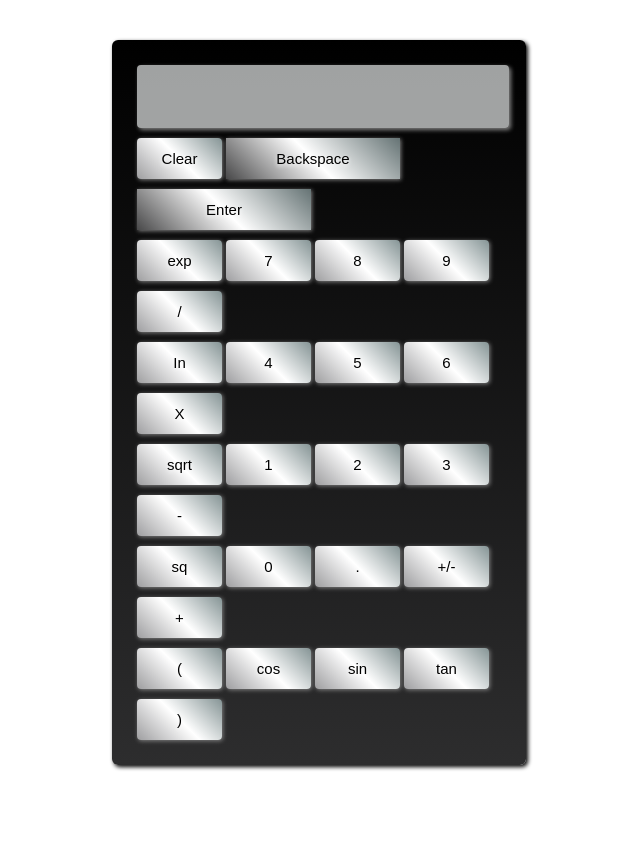
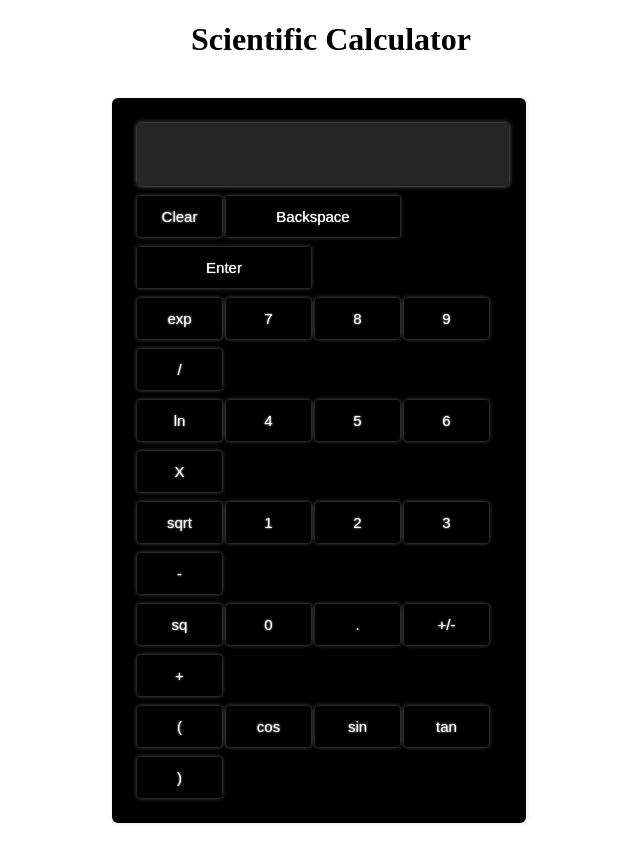
Before and after one commit to Nimraumer-dev/Scientific-Calculator-Project, a plain HTML site: page index.html in a window 1280 px wide. Shown: the whole page, without its empty margins (321-961 px from the left). Before the commit the page ends 805 px from the top, so only its background shows below. Drawn offline with Linux system fonts and the light colour scheme.

Commit message:
minor changes

```diff
--- a/app.js
+++ b/app.js
@@ -9,23 +9,51 @@ function clearResult() {
 }
 
 
-
 function delChar() {
     let result = document.getElementById("result")
     result.value = result.value.slice(0, -1)
 }
 
+function sin() {
+    let a = Number(result.value);
+    result.value = Math.sin(a * Math.PI / 180);
+}
+function cos() {
+    let a = Number(result.value);
+    result.value = Math.cos(a * Math.PI / 180);
+}
+function tan() {
+    let a = Number(result.value);
+    result.value = Math.tan(a * Math.PI / 180);
+}
 
-function cos() {
-    let result = document.getElementById("result")
-    result.value = Math.tan(result.value)
+function sqrt() {
+    result.value = Math.sqrt(Number(result.value));
+}
+
+
+function sq(){
+    let a = Number(result.value);
+    result.value = a * a;
+}
+
+function ln(){
+    result.value = Math.log(Number(result.value));
+}
+
+function exp(){
+    result.value = Math.exp(Number(result.value));
+}
+
+function sign(){
+    result.value = Number(result.value) * -1;
 }
 
 function getResult() {
 
     let result = document.getElementById("result")
     if (!result.value) {
-        result.value = "Syntax Error"
+        result.value = "                           Syntax Error"
     }
     else {
         result.value = eval(result.value)
--- a/index.html
+++ b/index.html
@@ -8,6 +8,12 @@
 </head>
 
 <body>
+
+
+
+    <div class="heading">
+        <h1>Scientific Calculator</h1>
+    </div>
     <div class="calc">
         <div class="input">
             <input id="result" type="text" class="display">
@@ -19,39 +25,39 @@
                 <button class="back" onclick="getResult()">Enter</button>
             </div>
             <div>
-                <button class="btn">exp</button>
+                <button class="btn" onclick="exp()">exp</button>
                 <button class="btn" onclick="getNum('7')">7</button>
                 <button class="btn" onclick="getNum('8')">8</button>
                 <button class="btn" onclick="getNum('9')">9</button>
                 <button class="btn" onclick="getNum('/')">/</button>
             </div>
             <div>
-                <button class="btn" onclick="getNum('')">In</button>
+                <button class="btn" onclick="ln()">ln</button>
                 <button class="btn" onclick="getNum('4')">4</button>
                 <button class="btn" onclick="getNum('5')">5</button>
                 <button class="btn" onclick="getNum('6')">6</button>
                 <button class="btn" onclick="getNum('*')">X</button>
             </div>
             <div>
-                <button class="btn" onclick="getNum('')">sqrt</button>
+                <button class="btn" onclick="sqrt()">sqrt</button>
                 <button class="btn" onclick="getNum('1')">1</button>
                 <button class="btn" onclick="getNum('2')">2</button>
                 <button class="btn" onclick="getNum('3')">3</button>
                 <button class="btn" onclick="getNum('-')">-</button>
             </div>
             <div>
-                <button class="btn" onclick="getNum('')">sq</button>
+                <button class="btn" onclick="sq()">sq</button>
                 <button class="btn" onclick="getNum('0')">0</button>
                 <button class="btn" onclick="getNum('.')">.</button>
-                <button class="btn" onclick="getNum('')">+/-</button>
+                <button class="btn" onclick="sign()">+/-</button>
                 <button class="btn" onclick="getNum('+')">+</button>
             </div>
             <div>
-                <button class="btn" onclick="getNum('')">(</button>
+                <button class="btn" onclick='getNum("(")'>(</button>
                 <button class="btn" onclick="cos()">cos</button>
-                <button class="btn" onclick="getNum('')">sin</button>
-                <button class="btn" onclick="getNum('')">tan</button>
-                <button class="btn" onclick="getNum('')">)</button>
+                <button class="btn" onclick="sin()">sin</button>
+                <button class="btn" onclick="tan()">tan</button>
+                <button class="btn" onclick='getNum(")")'>)</button>
             </div>
         </div>
     </div>
--- a/style.css
+++ b/style.css
@@ -4,20 +4,31 @@ body {
     box-sizing: border-box;
 }
 
+.heading{
+    /* border: 1px solid red; */
+    width: 50%;
+    margin: auto;
+}
+
+.heading h1{
+    margin-left: 30%;
+    font-family: 'Times New Roman', Times, serif;
+}
+
+
 .calc {
     /* border: 2px solid black; */
     width: 30%;
     margin: 40px auto;
     padding: 15px;
-    background:linear-gradient(to bottom, #000000, #2d2d2e);
-    box-shadow: 2px 2px 4px black;
+    background:  #000000;
+    box-shadow: 1px 1px 4px rgb(234, 234, 234);
     border-radius: 6px;
 
 }
 
 .input {
     /* border: 1px solid red; */
-
     width: 89%;
     margin: 10px;
 }
@@ -26,13 +37,13 @@ body {
     width: 100%;
     padding-inline: 15px;
     padding-block: 20px;
-    background: #d4d6d6c1 ;
-    color: black;
+    background: #323232c1;
+    color: white;
     font-size: 20px;
     outline: none;
     border: none;
     border-radius: 4px;
-    box-shadow: 2px 2px 4px gray;
+    box-shadow: 0px 0px 5px gray;
 }
 
 
@@ -41,13 +52,13 @@ body {
     width: 85px;
     padding: 12px;
     margin-bottom: 10px;
-    background: linear-gradient(45deg, #9e9ea0, #ffff, #859495);
-    color: black;
+    background-color: #000000;
+    color: white;
     outline: none;
     border: none;
     border-radius: 4px;
-    box-shadow: 1px 1px 4px grey;
-    text-shadow: 0 2px 4px white;
+    box-shadow: 0px 0px 4px rgba(158, 158, 157, 0.619);
+    text-shadow: 0 0px 2px white;
     font-size: 15px;
 }
 
@@ -55,12 +66,12 @@ body {
     width: 174px;
     padding: 12px;
     margin-bottom: 10px;
-    background: linear-gradient(45deg, #484849, #ffff, #657374);
-    color: black;
+    background-color: #000000;
+    color: white;
     outline: none;
     border: none;
-    text-shadow: 0 2px 4px white;
-    box-shadow: 1px 1px 4px grey;
+    text-shadow: 0 0px 1px white;
+    box-shadow: 0px 0px 4px rgba(158, 158, 157, 0.619);
     font-size: 15px;
 }
 
```
